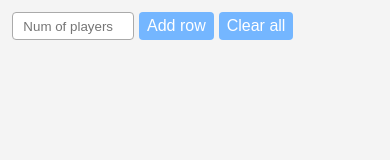
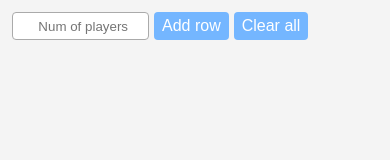
Before and after one commit to PR713/ThousandTablePage, a website: page docs/index.html in a window 390 px wide. Drawn offline with Linux system fonts and the light colour scheme.

Commit message:
CSS responsive

```diff
--- a/docs/index.css
+++ b/docs/index.css
@@ -61,7 +61,7 @@ body {
 }
 
 #input-num-of-players {
-    max-width: 110px;
+    max-width: 125px;
     padding: 5px;
     border-radius: 4px;
     border: 1px solid #aaa;
```
